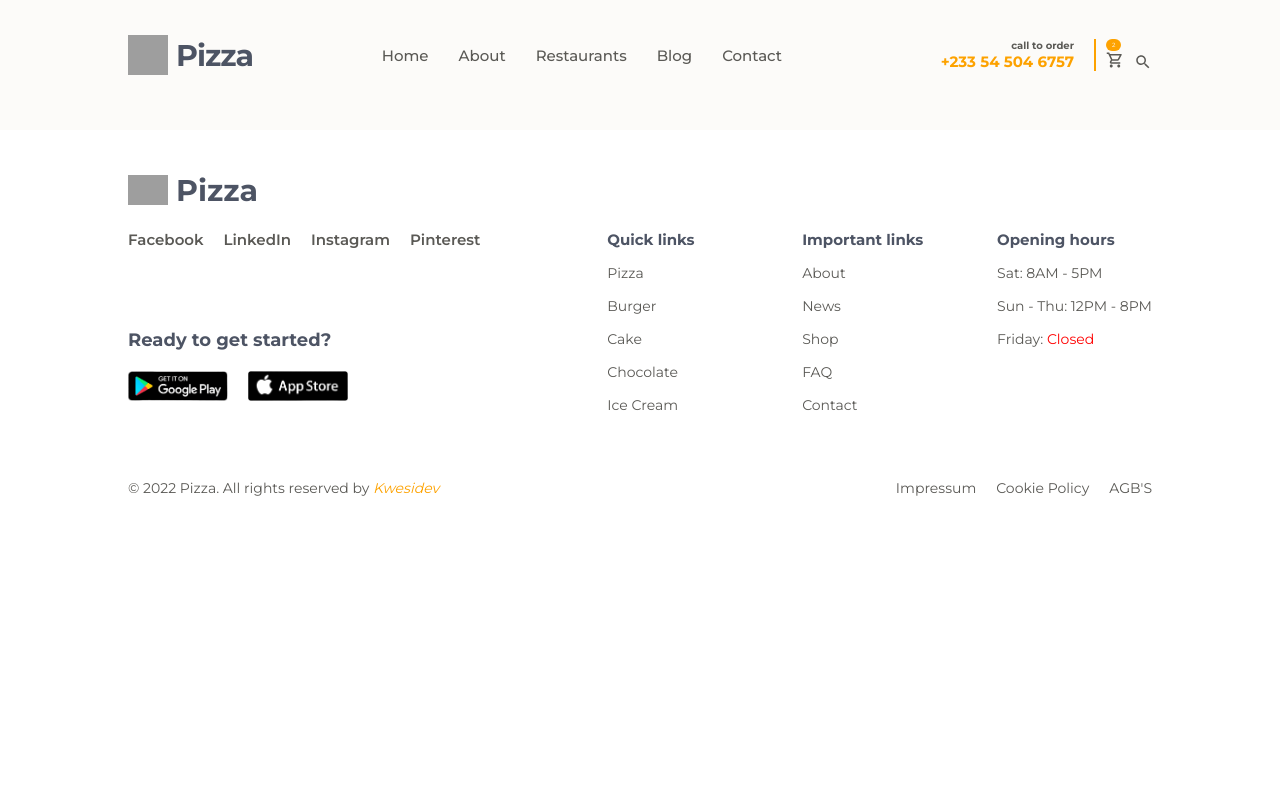
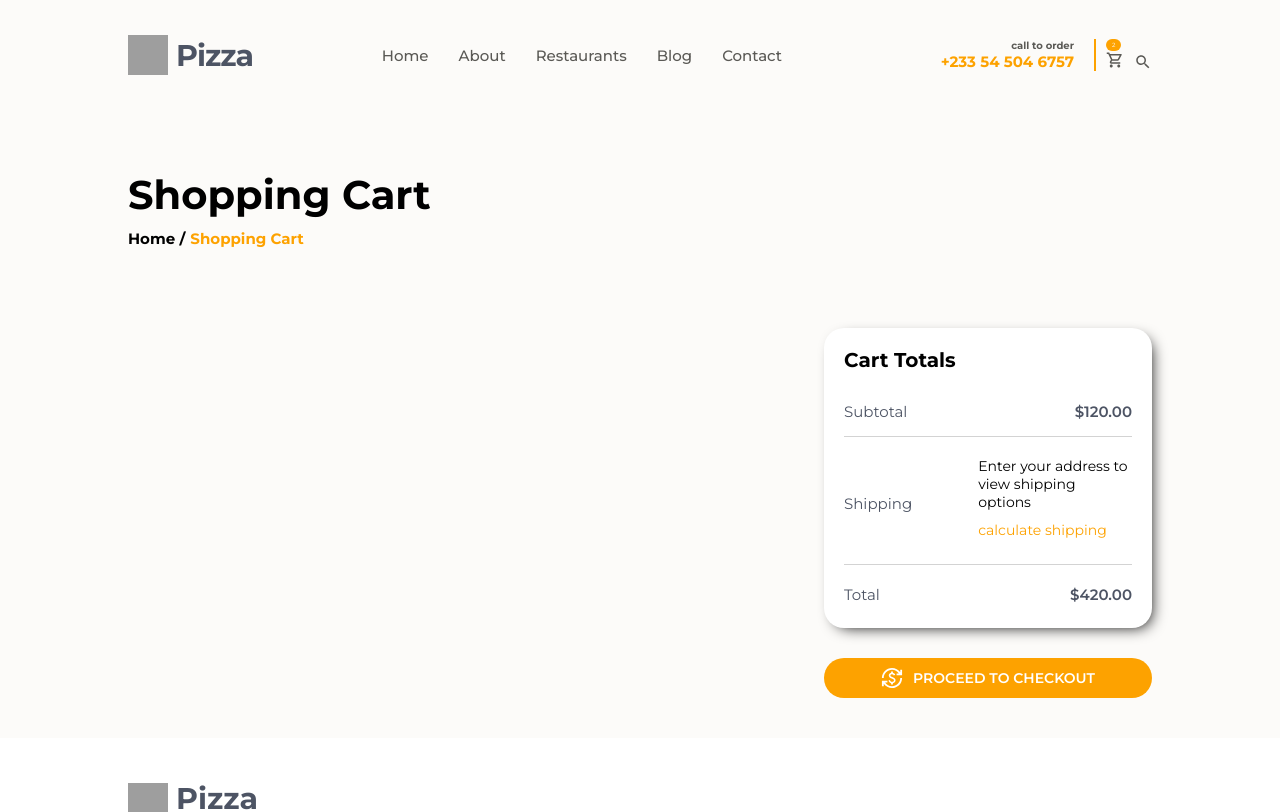
Before and after one commit to Kwesi-dev/pizza-shop, a React (Create React App) app in the folder frontend/: page /cart in a window 1280 px wide. Shown: the top 812 px of the page. Built offline with nearby package versions, Linux system fonts and the light colour scheme; grey boxes are pictures that could not be loaded.

Commit message:
working on the cart page

```diff
--- a/frontend/src/App.css
+++ /dev/null
@@ -1,6 +0,0 @@
-.App {
-  width: 100%;
-  height: 100%;
-  background-color: #fcfbf9;
-}
-/*# sourceMappingURL=App.css.map */
--- a/frontend/src/App.tsx
+++ b/frontend/src/App.tsx
@@ -10,6 +10,7 @@ import Blog from './pages/blog/Blog';
 import Restaurants from './pages/restaurants/Restaurants';
 import ProductDetails from './pages/productDetails/ProductDetails'
 import RestaurantDetails from './pages/restaurantDetails/RestaurantDetails';
+import Cart from './pages/cart/Cart';
 function App() {
   return (
     <Router>
@@ -26,6 +27,7 @@ function App() {
             <Route path="/restaurants" element={<Restaurants/>}/>
             <Route path="/product/:id" element={<ProductDetails/>}/>
             <Route path="/restaurant/:id" element={<RestaurantDetails/>}/>
+            <Route path="/cart" element={<Cart/>}/>
           </Routes>
           </main>
         <footer>
--- a/frontend/src/components/navbar/Navbar.tsx
+++ b/frontend/src/components/navbar/Navbar.tsx
@@ -3,7 +3,7 @@ import pizzaSlice from "../../assets/images/slice.png"
 import ShoppingCartOutlinedIcon from '@mui/icons-material/ShoppingCartOutlined';
 import SearchOutlinedIcon from '@mui/icons-material/SearchOutlined';
 import "./navbar.scss";
-import { NavLink, useLocation } from "react-router-dom"
+import { Link, NavLink, useLocation } from "react-router-dom"
 const Navbar = () => {
     const location = useLocation()
     const path = location.pathname
@@ -55,10 +55,12 @@ const Navbar = () => {
                     <p className="order-telephone">+233 54 504 6757</p>
                 </div>
                 <div className="last-right">
-                    <div className="cart-container">
-                        <ShoppingCartOutlinedIcon className="cart-icon"/>
-                        <span>2</span>
-                    </div>
+                    <Link to="/cart" className="link">
+                        <div className="cart-container">
+                            <ShoppingCartOutlinedIcon className="cart-icon"/>
+                            <span>2</span>
+                        </div>
+                    </Link>
                     <SearchOutlinedIcon className="search-icon"/>
                 </div>
             </div>
--- /dev/null
+++ b/frontend/src/pages/cart/Cart.tsx
@@ -0,0 +1,48 @@
+import "./cart.scss"
+import CurrencyExchangeIcon from '@mui/icons-material/CurrencyExchange';
+const Cart = () => {
+  return (
+    <section className="cart">
+        <div className="cart-wrapper">
+            <header className="cart-header">
+                <h1>Shopping Cart</h1>
+                <div className="current-page">
+                    <h3>Home /</h3>
+                    <h3>Shopping Cart</h3>
+                </div>
+            </header>
+            <div className="cart-body">
+                <div className="cart-body-left">
+
+                </div>
+                <div className="cart-body-right">
+                    <div className="cart-totals">
+                        <h2>Cart Totals</h2>
+                        <div className="cart-totals-item">
+                            <span>Subtotal</span>
+                            <span className="price-tag">$120.00</span>
+                        </div>
+                        <div className="cart-totals-item">
+                            <span>Shipping</span>
+                            <div className="shipping-info">
+                                <p>Enter your address to view shipping options</p>
+                                <p className="mark">calculate shipping</p>
+                            </div>
+                        </div>
+                        <div className="cart-totals-item">
+                            <span className="total-label">Total</span>
+                            <span className="price-tag">$420.00</span>
+                        </div>
+                    </div>
+                    <button className="checkout-button">
+                        <CurrencyExchangeIcon className="checkout-icon"/>
+                        <span>proceed to checkout</span>
+                    </button>
+                </div>
+            </div>
+        </div>
+    </section>
+  )
+}
+
+export default Cart
--- /dev/null
+++ b/frontend/src/pages/cart/cart.scss
@@ -0,0 +1,119 @@
+@use "../../utils/globals" as *;
+.cart{
+    width: 100%;
+    height: 100%;
+
+    &-wrapper{
+        width: 80%;
+        height: 100%;
+        margin: auto;
+
+        .cart-header{
+            margin-top: 40px;
+            margin-bottom: 80px;
+            h1{
+                font-size: 4rem;
+                margin-bottom: 10px;
+            }
+            .current-page{
+                display: flex;
+                h3{
+                    font-size: 1.5rem;
+                    &:last-child{
+                        color: $deepOrange;
+                        margin-left: 5px;
+                    }
+                }
+            }
+        }
+        .cart-body{
+            width: 100%;
+            display: grid;
+            grid-template-columns: 2fr 1fr;
+            gap: 40px;
+
+            .cart-body-right{
+                width: 100%;
+                margin-bottom: 40px;
+                .cart-totals{
+                    width: 100%;
+                    height: 300px;
+                    background-color: #ffff;
+                    border-radius: 20px;
+                    padding: 20px;
+                    -webkit-box-shadow: 5px 5px 15px -6px #000000;
+                    box-shadow: 5px 5px 15px -6px #000000;
+                    margin-bottom: 30px;
+                    box-sizing: border-box;
+                    h2{
+                        font-size: 2rem;
+                        font-weight: bold;
+                        margin-bottom: 30px;
+                    }
+                    .cart-totals-item{
+                        width: 100%;
+                        display: flex;
+                        justify-content: space-between;
+                        margin-bottom: 20px;
+                        padding-bottom: 15px;
+                        align-items: center;
+                        &:not(:last-child){
+                            border-bottom: 1px solid lightgray;
+                        }
+                        span{
+                            color: $deepBlue;
+                            &:nth-child(1){
+                                font-size: 1.5rem;
+                            }
+                        }
+                        .price-tag{
+                            font-size: 1.5rem;
+                            font-weight: 600;
+                            color: $deepBlue;
+                        }
+                        .shipping-info{
+                            width: 100%;
+                            p{
+                                width: 70%;
+                                margin-left: auto;
+                                font-size: 1.4rem;
+                                margin-bottom: 10px;
+                            }
+                            .mark{
+                                color: $deepOrange;
+                            }
+                        }
+                    }
+
+                }
+                .checkout-button{
+                    width: 100%;
+                    height: 40px;
+                    border: none;
+                    border-radius: 20px;
+                    background-color: $deepOrange;
+                    display: flex;
+                    align-items: center;
+                    justify-content: center;
+                    transition: background-color 0.6s ease;
+                    cursor: pointer;
+                    &:hover{
+                        background-color: #000000;
+                    }
+                    .checkout-icon{
+                        margin-right: 10px;
+                        color: #ffff;
+                        font-weight: 600;
+                        font-size: 2.2rem;
+                    }
+                    span{
+                        font-size: 1.4rem;
+                        font-weight: 600;
+                        color: #ffff;
+                        text-transform: uppercase;
+                    }
+                }
+            }
+        }
+    }
+}
```
Also changed, not shown: 1 other file (tests, documents, lock files or other folders).
